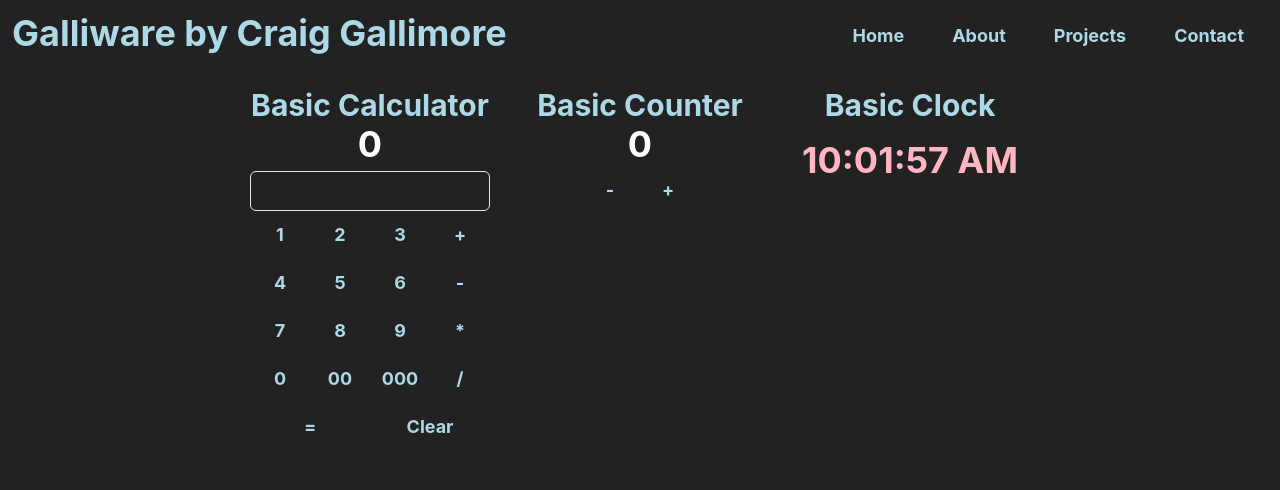
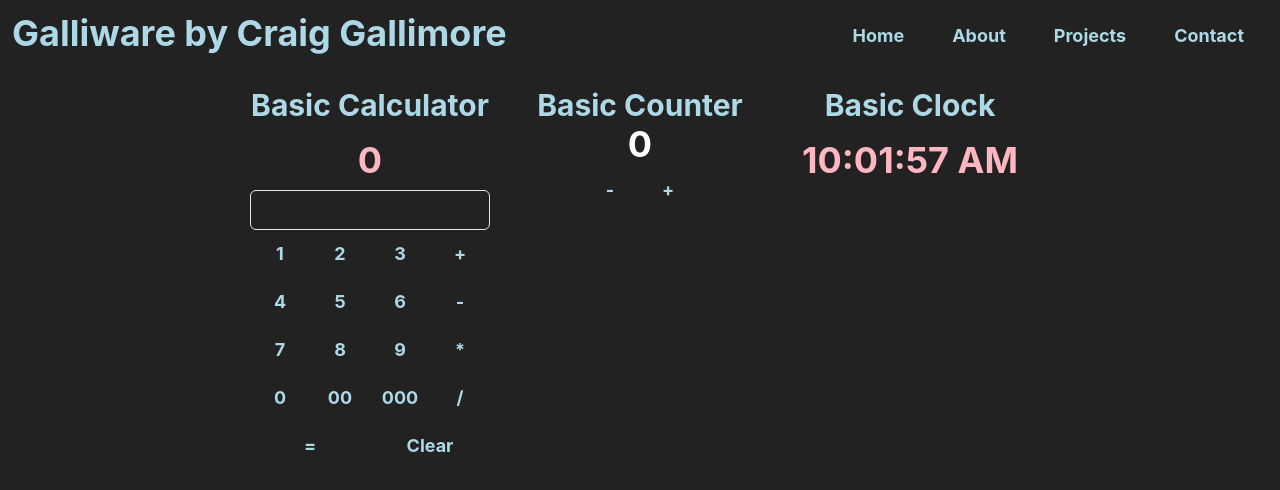
Before and after one commit to GalliWare/react-profile-website, a Next.js app: page /projects in a window 1280 px wide. Shown: the top 490 px of the page. Built offline with nearby package versions, Linux system fonts and the light colour scheme.

Commit message:
Removed unneeded ChakraProvider component and updated layout

```diff
--- a/src/components/Calculator.tsx
+++ b/src/components/Calculator.js
@@ -1,4 +1,4 @@
-import { Box, Button, ChakraProvider, Input, Heading } from "@chakra-ui/react"
+import { Box, Button, Input, Heading } from "@chakra-ui/react"
 import { useState } from "react"
 
 function Calculator() {
@@ -75,13 +75,12 @@ function Calculator() {
   }
 
   return (
-    <ChakraProvider>
     <Box height="50px" width="250px" padding="5px" align="center" margin="10px">
-        <Heading size="lg">Basic Calculator </Heading>
-        <Heading marginBottom="5px" color="white">{total}</Heading>
+      <Heading size="lg" marginBottom={4}>Basic Calculator </Heading>
+      <Heading color="lightpink" marginBottom={2}>{total}</Heading>
       <Input
         type="number"
-          color="lightblue"
+        color="lightpink"
         value={textInput}
         onChange={(e) => {
           setTextInput(e.target.value)
@@ -112,7 +111,6 @@ function Calculator() {
         Clear
       </Button>
     </Box>
-    </ChakraProvider>
   )
 }
 
```
Lines whose indentation alone changed are shown as unchanged.
